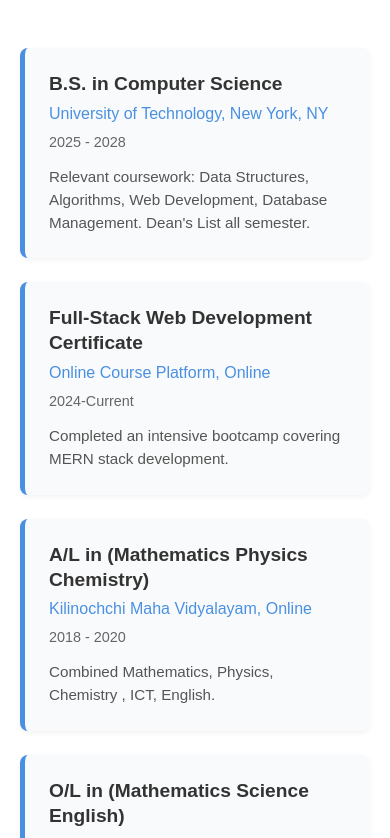
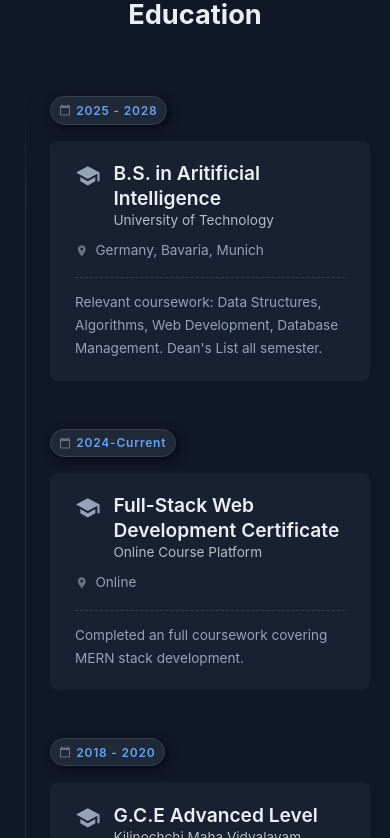
Before and after one commit to Arignan/Portfolio-Arignan-new, a React (Vite) app: page / in a window 390 px wide. Shown: the part 3346-4184 px from the top of the page. Built offline with nearby package versions, Linux system fonts and the light colour scheme.

Commit message:
educatin section updated

```diff
--- a/src/components/Education/Education.jsx
+++ b/src/components/Education/Education.jsx
@@ -1,26 +1,55 @@
 // src/components/Education/Education.jsx
 import React from 'react';
 import styles from './Education.module.css';
-import { education } from '../Experience/resumeData'; // Import the education data
+// Corrected Path
+import { education } from '../Experience/resumeData';
+import { MdSchool, MdCalendarToday, MdLocationOn } from 'react-icons/md'; // Include necessary icons
 
 const Education = () => {
   return (
     <section id="education" className={styles.education}>
       <div className="container">
-        <h2>Education</h2>
-        <div className={styles.educationList}>
-          {education.map((edu) => (
-            <div key={edu.id} className={styles.educationItem}>
-              <h3>{edu.degree}</h3>
-              <p className={styles.institution}>
-                {edu.institution}, {edu.location}
-              </p>
-              <p className={styles.years}>{edu.years}</p>
-              {edu.description && ( // Conditionally render description if it exists
-                 <p className={styles.description}>{edu.description}</p>
-              )}
-            </div>
-          ))}
+        <h2 className={styles.sectionTitle}>Education</h2>
+
+        <div className={styles.educationContainer}> {/* Main container */}
+          {education && education.length > 0 ? (
+            education.map((edu, index) => (
+              // Wrapper for each distinct entry
+              <div key={edu.id} className={styles.educationEntry}>
+
+                {/* Years positioned separately */}
+                <div className={styles.entryYears}>
+                  <MdCalendarToday className={styles.metaIcon} aria-hidden="true"/>
+                  <span>{edu.years}</span>
+                </div>
+
+                {/* Main details block */}
+                <div className={styles.entryDetails}>
+                   <div className={styles.degreeInstitution}>
+                     <MdSchool className={styles.degreeIcon} aria-hidden="true"/>
+                     {/* Degree and Institution Grouped */}
+                     <div>
+                       <h3>{edu.degree}</h3>
+                       <p className={styles.institution}>{edu.institution}</p>
+                     </div>
+                   </div>
+
+                   {/* Location sits below Institution/Degree */}
+                   <p className={styles.location}>
+                      <MdLocationOn className={styles.metaIcon} aria-hidden="true" />
+                      {edu.location}
+                   </p>
+
+                   {/* Description (if it exists) */}
+                   {edu.description && (
+                     <p className={styles.description}>{edu.description}</p>
+                   )}
+                </div>
+              </div>
+            ))
+          ) : (
+            <p className={styles.noEducation}>No education information available yet.</p>
+          )}
         </div>
       </div>
     </section>
--- a/src/components/Education/Education.module.css
+++ b/src/components/Education/Education.module.css
@@ -1,50 +1,213 @@
-/* src/components/Education/Education.module.css */
+/* src/components/Education/Education.module.css - INTERCONNECTED BLOCKS (DARK) */
+
 .education {
-    background-color: #fff; /* Match About section? Or choose another */
-    padding: 60px 0;
-    border-bottom: 1px solid #ddd;
+  background-color: #101727; /* Dark Background */
+  padding: 90px 0 110px 0; /* Adjust padding */
+  position: relative;
+  font-family: 'Inter', sans-serif;
+  color: #b0bec5; /* Default soft gray */
+  overflow: hidden; /* Contain effects */
+  border-bottom: 1px solid #2d3748;
+}
+/* Import Inter font */
+
+.sectionTitle {
+  text-align: center;
+  font-size: clamp(1.9rem, 5vw, 2.7rem);
+  font-weight: 700;
+  color: #eceff1; /* White Title */
+  margin-bottom: 4.5rem;
+  position: relative;
 }
 
-  /* Using global h2 style */
-  /* .education h2 { ... } */
-
-  .educationList {
-    max-width: 800px; /* Consistent width */
-    margin: 2rem auto 0 auto;
-    display: grid;
-    gap: 1.5rem; /* Space between education entries */
+/* Container for all entries */
+.educationContainer {
+  max-width: 800px; /* Control width */
+  margin: 0 auto;
+  position: relative;
 }
 
-  .educationItem {
-    background-color: #f9fafb; /* Light background for items */
-    padding: 1.5rem;
-    border-radius: 8px;
-    border-left: 5px solid var(--primary-color, #4a90e2); /* Accent border */
-    box-shadow: 0 2px 5px rgba(0,0,0,0.05);
+/* Add a subtle connecting line - different from timeline */
+.educationContainer::before {
+  content: '';
+  position: absolute;
+  left: 15px; /* Position near the offset years */
+  top: 10px;
+  bottom: 10px;
+  width: 1px;
+  background-image: linear-gradient(
+    to bottom,
+    transparent,
+    rgba(75, 85, 99, 0.4) 10%, /* Fade in */
+    rgba(75, 85, 99, 0.4) 90%, /* Solid */
+    transparent          /* Fade out */
+  );
+  z-index: 0;
 }
 
-  .educationItem h3 {
-    margin-top: 0;
-    font-size: 1.2rem;
-    color: var(--text-dark, #333);
-    margin-bottom: 0.25rem;
+
+/* Wrapper for each education entry */
+.educationEntry {
+  position: relative; /* For positioning children absolutely */
+  padding: 1rem 0 2.5rem 60px; /* Add left padding for offset years + gap */
+  /* border-bottom: 1px solid #2d3748; Optional internal separator */
+}
+.educationEntry:last-child {
+  padding-bottom: 1rem; /* Reduce bottom padding */
+   /* border-bottom: none; */
 }
 
-  .institution {
-    font-weight: 500;
-    color: var(--primary-color, #4a90e2);
-    margin-bottom: 0.25rem;
+
+/* Years Block - Positioned Absolutely */
+.entryYears {
+  position: absolute;
+  left: 0; /* Align to the container edge */
+  top: 1.2rem; /* Align near top of entry */
+  transform: translateX(-20%); /* Slightly pull left from padding edge */
+  z-index: 2; /* Above line */
+  font-size: 0.8rem;
+  font-weight: 600;
+  letter-spacing: 0.8px;
+  color: #49bbac; /* Accent color */
+  background-color: #1f293787; /* Card-like background */
+  padding: 0.4em 0.8em;
+  border-radius: 15px; /* Pill shape */
+  border: 1px solid #717579;
+  white-space: nowrap;
+  display: inline-flex;
+  align-items: center;
+  gap: 0.4em;
+  box-shadow: 3px 3px 10px 0px rgb(0 0 0 / 57%);
+  transition: transform 0.3s ease, color 0.3s ease, background-color 0.3s ease;
+}
+.educationEntry:hover .entryYears {
+   transform: translateX(-20%) scale(1.005);
+    color: #ffffff; /* Dark text */
+    background-color: var(--primary-accent, #01010249); /* Filled accent */
+    border-color: var(--primary-accent, #ffffff);
 }
 
-  .years {
-    font-size: 0.9rem;
-    color: var(--text-light, #666);
-    margin-bottom: 0.75rem;
+/* Main details block */
+.entryDetails {
+  background-color: rgba(31, 41, 55, 0.6); /* Semi-transparent dark */
+  border-radius: 8px;
+  padding: 1.5rem 2rem; /* Padding inside the block */
+  border: 1px solid transparent; /* Start transparent */
+  transition: border-color 0.3s ease, background-color 0.3s ease;
+  position: relative; /* Needed for inner elements */
+  min-height: 100px; /* Ensure some base height */
+}
+.educationEntry:hover .entryDetails {
+  background-color: rgba(31, 41, 55, 0.8); /* Darker */
+   border-color: #4b5563; /* Show border */
 }
 
+/* Degree & Institution Block */
+.degreeInstitution {
+  display: flex;
+  align-items: flex-start; /* Align top */
+  gap: 0.8rem;
+  margin-bottom: 0.6rem; /* Space before location */
+}
+
+.degreeIcon {
+  font-size: 1.6rem;
+  color: #94a3b8; /* Muted default */
+  margin-top: 2px;
+  transition: color 0.3s ease, transform 0.3s ease;
+  flex-shrink: 0;
+}
+.educationEntry:hover .degreeIcon {
+    color: var(--primary-accent, #60a5fa); /* Brighten on hover */
+     transform: scale(1.1);
+}
+
+
+.degreeInstitution h3 { /* Degree */
+  font-size: clamp(1.2rem, 3vw, 1.5rem);
+  font-weight: 600;
+  color: #eceff1; /* White text */
+  margin: 0;
+  line-height: 1.3;
+}
+
+.institution { /* Below degree */
+  font-size: 0.95rem;
+  font-weight: 400;
+  color: #b0bec5; /* Default soft gray */
+  margin: 0;
+  line-height: 1.4;
+}
+
+
+/* Location Text */
+.location {
+  display: inline-flex;
+  align-items: center;
+  gap: 0.5em;
+  font-size: 0.9rem;
+  color: #94a3b8; /* Muted */
+  margin: 0 0 1rem 0; /* Bottom margin */
+  padding-left: calc(1.6rem + 0.8rem); /* Indent like degree, based on icon + gap */
+}
+
+/* Small meta icons in Location/Years */
+.metaIcon {
+  font-size: 1em;
+  color: #6b7280; /* Muted gray */
+}
+
+/* Description */
 .description {
-     font-size: 0.95rem;
-     color: var(--text-light, #555);
-     margin-bottom: 0;
-     line-height: 1.5;
+  font-size: 0.9rem;
+  color: #94a3b8; /* Slightly lighter description */
+  line-height: 1.7;
+  margin: 0;
+  padding-top: 1rem; /* Space above */
+  padding-left: calc(1.6rem + 0.8rem); /* Indent based on icon + gap */
+  border-top: 1px dashed #374151; /* Separator before description */
 }
+
+
+.noEducation {
+  text-align: center;
+  color: #94a3b8;
+  padding: 3rem;
+}
+
+
+/* === Responsive === */
+@media (max-width: 768px) {
+    .educationContainer::before { left: 5px; } /* Move line closer */
+    .educationEntry { padding-left: 40px; /* Adjust overall padding */ padding-bottom: 2rem;}
+    .entryYears {
+        position: relative; /* Stack years on top */
+        left: auto;
+        top: auto;
+        transform: none;
+        margin-bottom: 1rem; /* Space below years */
+        display: inline-flex; /* Don't take full width */
+        transform: none !important; /* Override hover transform */
+        background-color: #1f2937; /* Revert styles for static state */
+        color: var(--primary-accent, #60a5fa);
+        border-color: #374151;
+    }
+     .educationEntry:hover .entryYears { /* Reset specific hover styles */
+          color: var(--primary-accent, #60a5fa);
+          background-color: #1f2937;
+          border-color: #374151;
+     }
+
+     .entryDetails { padding: 1.2rem 1.5rem; }
+     .degreeInstitution h3 { font-size: 1.2rem; }
+     .institution { font-size: 0.9rem; }
+      .location { padding-left: 0; } /* Remove indent when stacked */
+     .description { padding-left: 0; padding-top: 0.8rem;}
+}
+
+@media (max-width: 480px) {
+   .sectionTitle { font-size: clamp(1.7rem, 5vw, 2.2rem); margin-bottom: 3rem;}
+   .educationEntry { padding-left: 30px; }
+   .entryYears { font-size: 0.75rem; padding: 0.3em 0.7em;}
+   .location, .institution, .description { font-size: 0.85rem; }
+}
--- a/src/components/Experience/resumeData.js
+++ b/src/components/Experience/resumeData.js
@@ -33,8 +33,8 @@ export const experience = [
     {
       id: 1,
       institution: "University of Technology",
-      degree: "B.S. in Computer Science",
-      location: "New York, NY",
+      degree: "B.S. in Aritificial Intelligence",
+      location: "Germany, Bavaria, Munich",
       years: "2025 - 2028",
       description: "Relevant coursework: Data Structures, Algorithms, Web Development, Database Management. Dean's List all semester." // Optional details
     },
@@ -44,21 +44,21 @@ export const experience = [
       degree: "Full-Stack Web Development Certificate",
       location: "Online",
       years: "2024-Current",
-      description: "Completed an intensive bootcamp covering MERN stack development."
+      description: "Completed an full coursework covering MERN stack development."
     },
     {
       id: 3,
       institution: "Kilinochchi Maha Vidyalayam",
-      degree: "A/L in (Mathematics Physics Chemistry)",
-      location: "Online",
+      degree: "G.C.E Advanced Level",
+      location: "Kilinochchi, Sri Lanka",
       years: "2018 - 2020",
       description: "Combined Mathematics, Physics, Chemistry , ICT, English."
     },
     {
       id: 4,
       institution: "Kilinochchi Vivekanantha Vidyalayam",
-      degree: "O/L in (Mathematics Science English)",
-      location: "Online",
+      degree: "G.C.E Ordinary Level",
+      location: "Kilinochchi, Sri Lanka",
       years: "2011 - 2017",
       description: "Mathematics, Science, ICT , English, Commerce."
     },
```
Lines whose indentation alone changed are shown as unchanged.
